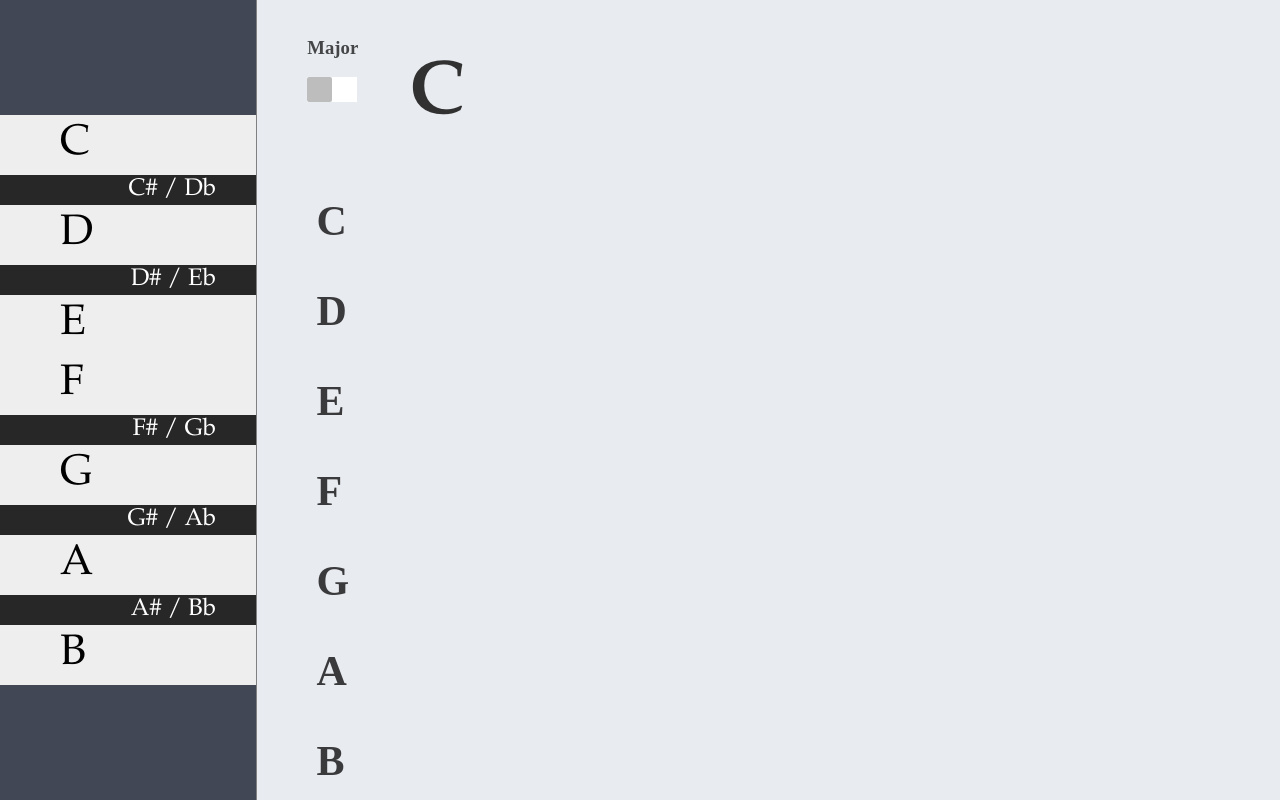
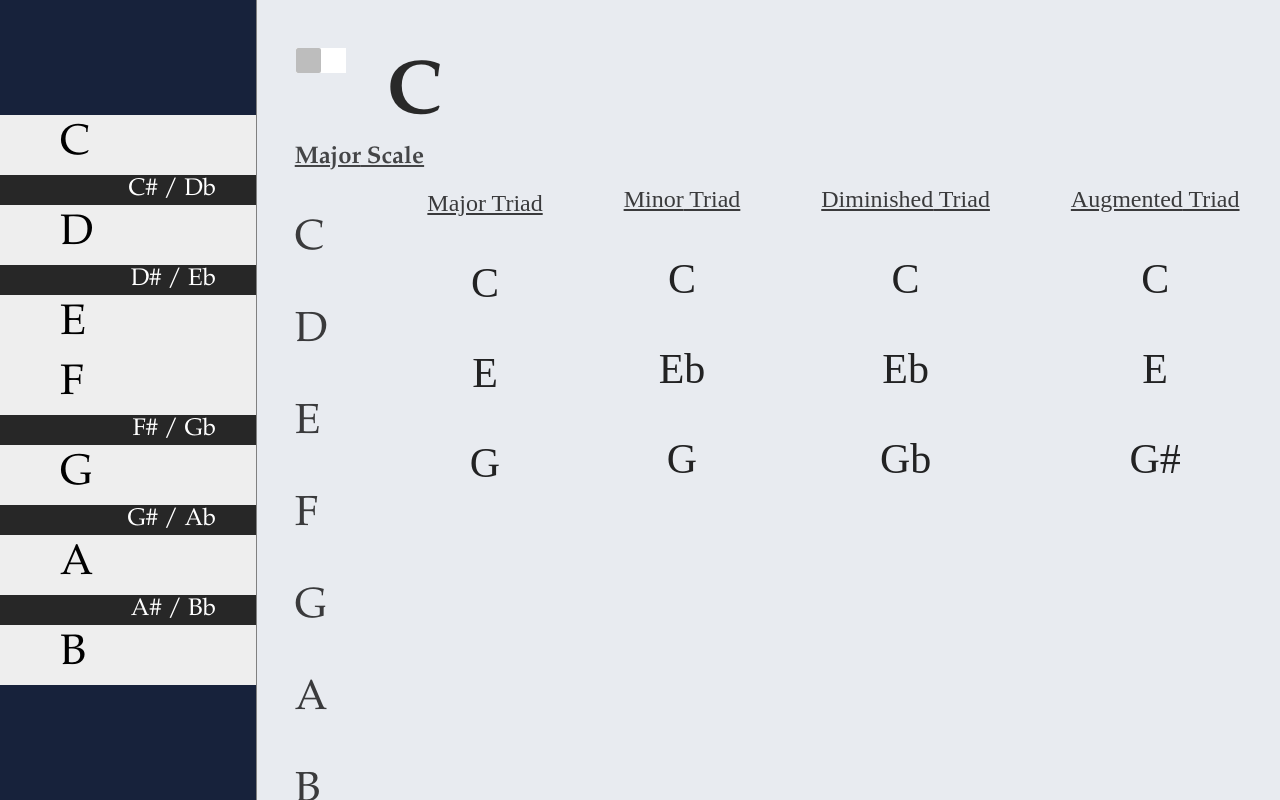
Before and after one commit to mguarino1/MusicRef, a React (Vite) app: page / in a window 1280 px wide. Built offline with nearby package versions, Linux system fonts and the light colour scheme; the HTML template or start-up script is replaced by a standard one.

Commit message:
Added triads

```diff
--- a/src/App.tsx
+++ b/src/App.tsx
@@ -1,7 +1,8 @@
 import React, { useEffect } from 'react'
+import{ NoteData, NoteName, noteLib } from './globals'
 import { useAppDispatch, useAppSelector } from './app/hooks'
 import { selected } from './features/selector/selector-slice'
-import { toggled } from './features/selector/toggle-slice'
+import { toggled } from './features/toggler/toggle-slice'
 import './App.css'
 
 function App() {
@@ -19,7 +20,7 @@ function App() {
 
     return (
         <div className='display'>
-            <div className='keyboard'>
+            <div className='sidebar'>
                 <Key className={'natural'} note={'C'} onClick={() => handleClick('C')} key={'C'}/>
                 <Key className={'accidental'} note={'C# / Db'} onClick={() => handleClick('C# / Db')} key={'C# / Db'}/>
                 <Key className={'natural'} note={'D'} onClick={() => handleClick('D')} key={'D'}/>
@@ -37,7 +38,6 @@ function App() {
         </div>
     )
 }
-
 interface Keys {
     className: string;
     note: string;
@@ -60,60 +60,12 @@ interface Content {
 
 function Content ({ note, toggle, handleToggle }: Content) {
 
-
-    interface NoteData {
-        majScale: string[];
-        minScale: string[];
-    }
-
-    interface NoteName {
-        [key:string]: NoteData;
-    }
-
-    const noteLib: NoteName = {
-        'C': {
-            'majScale': ['C','D','E','F','G','A','B'],
-            'minScale': ['C','D','Eb','F','G','Ab','Bb'] },
-        'C# / Db': {
-            'majScale': ['Db','Eb','F','Gb','Ab','Bb','C'],
-            'minScale': ['Db','Eb','E','Gb','Ab','A','B'] },
-        'D': {
-            'majScale': ['D','E','F#','G','A','B','C#'],
-            'minScale': ['D','E','F','G','A','Bb','C'] },
-        'D# / Eb': {
-            'majScale': ['Eb','F','G','Ab','Bb','C','D'],
-            'minScale': ['Eb','E','Gb','Ab','Bb','B','Db'] },
-        'E': {
-            'majScale': ['E','F#','G#','A','B','C#','D#'],
-            'minScale': ['E','F#','G','A','B','C','D'] },
-        'F': {
-            'majScale': ['F','G','A','Bb','C','D','E'],
-            'minScale': ['F','G','Ab','Bb','C','Db','Eb'] },
-        'F# / Gb': {
-            'majScale': ['Gb','Ab','Bb','B','Db','Eb','F'],
-            'minScale': ['Gb','Ab','A','B','Db','D','E'] },
-        'G': {
-            'majScale': ['G','A','B','C','D','E','F#'],
-            'minScale': ['G','A','Bb','C','D','Eb','F'] },
-        'G# / Ab': {
-            'majScale': ['Ab','Bb','C','Db','Eb','F','G'],
-            'minScale': ['Ab','Bb','B','Db','Eb','E','Gb'] },
-        'A': {
-            'majScale': ['A','B','C#','D','E','F#','G#'],
-            'minScale': ['A','B','C','D','E','F','G'] },
-        'A# / Bb': {
-            'majScale': ['Bb','C','D','Eb','F','G','A'],
-            'minScale': ['Bb','C','Db','Eb','F','Gb','Ab'] },
-        'B': {
-            'majScale': ['B','C#','D#','E','F#','G#','A#'],
-            'minScale': ['B','C#','D','E','F#','G','A'] },
-    }
-
     return (
         <div className='content'>
             <ToggleButton toggle={toggle} onClick={() => handleToggle(toggle)}/>
             <h1 className='note'>{note}</h1>
-                <h2 className='scale'>
+                <div className='scale'>
+                    <h3>{toggle == false ? 'Major' : 'Minor'} Scale</h3>
                     {
                     toggle == false ?
                         noteLib[note].majScale.map((n) => { return (
@@ -124,10 +76,72 @@ function Content ({ note, toggle, handleToggle }: Content) {
                             <p className='scaleNote' key={n}>{n}</p>
                         )})
                     }
-                </h2>
+                </div>
+            <TriadContainer type={'Major'} note={note} />
+            <TriadContainer type={'Minor'} note={note} />
+            <TriadContainer type={'Diminished'} note={note} />
+            <TriadContainer type={'Augmented'} note={note} />
         </div>
     )
 }
+
+interface triadContainer {
+    type: string,
+    note: string
+}
+
+function TriadContainer({ type, note }: triadContainer) {
+
+    if(type == "Major") {
+        return (
+            <div className='majorTriad'>
+                <h2 className='triadType'>{type} Triad</h2>
+                    <div className='triad'>
+                        {noteLib[note].majTriad.map((n) => { return (
+                            <p className='triadNote' key={n}>{n}</p>
+                        )})}
+                </div>
+            </div>
+        )
+    } else if(type == "Minor") {
+        return (
+            <div className='minorTriad'>
+                <h1 className='triadType'>{type} Triad</h1>
+                    <div className='triad'>
+                        {noteLib[note].minTriad.map((n) => { return (
+                            <p className='triadNote' key={n}>{n}</p>
+                        )})}
+                </div>
+            </div>
+        )
+    } else if(type == "Diminished") {
+        return (
+            <div className='diminishedTriad'>
+                <h1 className='triadType'>{type} Triad</h1>
+                    <div className='triad'>
+                        {noteLib[note].dimTriad.map((n) => { return (
+                            <p className='triadNote' key={n}>{n}</p>
+                        )})}
+                    </div>
+            </div>
+        )
+    } else if(type == "Augmented") {
+        return (
+            <div className='augmentedTriad'>
+                <h1 className='triadType'>{type} Triad</h1>
+                    <div className='triad'>
+                        {noteLib[note].augTriad.map((n) => { return (
+                            <p className='triadNote' key={n}>{n}</p>
+                        )})}
+                    </div>
+            </div>
+        )
+    } else {
+        return(null);
+    }
+
+}
+
 
 interface toggleButton {
     toggle: boolean;
@@ -138,7 +152,6 @@ function ToggleButton({ toggle, onClick }: toggleButton) {
 
     return (
         <div className='toggleContainer'>
-            <h3>{toggle == false ? 'Major' : 'Minor'}</h3>
             <div className='toggleSwitch'>
                 <div className={toggle == false ? 'toggleOn' : 'toggleOff'} onClick={onClick}></div>
             </div>
--- a/src/app/store.ts
+++ b/src/app/store.ts
@@ -1,6 +1,6 @@
 import { configureStore } from '@reduxjs/toolkit';
 import selectorReducer from '../features/selector/selector-slice';
-import toggleReducer from '../features/selector/toggle-slice';
+import toggleReducer from '../features/toggler/toggle-slice';
 
 export const store = configureStore({
     reducer: {
--- /dev/null
+++ b/src/globals.tsx
@@ -0,0 +1,99 @@
+export interface NoteData {
+    majScale: string[];
+    minScale: string[];
+    majTriad: string[];
+    minTriad: string[];
+    dimTriad: string[];
+    augTriad: string[];
+}
+
+export interface NoteName {
+    [key:string]: NoteData;
+}
+
+export const noteLib: NoteName = {
+    'C': {
+        'majScale': ['C','D','E','F','G','A','B'],
+        'minScale': ['C','D','Eb','F','G','Ab','Bb'],
+        'majTriad': ['C','E','G'],
+        'minTriad': ['C','Eb','G'],
+        'dimTriad': ['C','Eb','Gb'],
+        'augTriad': ['C','E','G#'] },
+    'C# / Db': {
+        'majScale': ['Db','Eb','F','Gb','Ab','Bb','C'],
+        'minScale': ['Db','Eb','E','Gb','Ab','A','B'],
+        'majTriad': ['Db','F','Ab'],
+        'minTriad': ['Db','E','Ab'],
+        'dimTriad': ['Db','E','G'],
+        'augTriad': ['Db','F','A'] },
+    'D': {
+        'majScale': ['D','E','F#','G','A','B','C#'],
+        'minScale': ['D','E','F','G','A','Bb','C'],
+        'majTriad': ['D','F#','A'],
+        'minTriad': ['D','F','A'],
+        'dimTriad': ['D','F','Ab'],
+        'augTriad': ['D','F#','A#'] },
+    'D# / Eb': {
+        'majScale': ['Eb','F','G','Ab','Bb','C','D'],
+        'minScale': ['Eb','E','Gb','Ab','Bb','B','Db'],
+        'majTriad': ['Eb','G','Bb'],
+        'minTriad': ['Eb','Gb','Bb'],
+        'dimTriad': ['Eb','Gb','A'],
+        'augTriad': ['Eb','G','B'] },
+    'E': {
+        'majScale': ['E','F#','G#','A','B','C#','D#'],
+        'minScale': ['E','F#','G','A','B','C','D'],
+        'majTriad': ['E','G#','B'],
+        'minTriad': ['E','G','B'],
+        'dimTriad': ['E','G','Bb'],
+        'augTriad': ['E','G#','B#'] },
+    'F': {
+        'majScale': ['F','G','A','Bb','C','D','E'],
+        'minScale': ['F','G','Ab','Bb','C','Db','Eb'],
+        'majTriad': ['F','A','C'],
+        'minTriad': ['F','Ab','C'],
+        'dimTriad': ['F','Ab','B'],
+        'augTriad': ['F','A','C#'] },
+    'F# / Gb': {
+        'majScale': ['Gb','Ab','Bb','B','Db','Eb','F'],
+        'minScale': ['Gb','Ab','A','B','Db','D','E'],
+        'majTriad': ['Gb','Bb','Db'],
+        'minTriad': ['Gb','A','Db'],
+        'dimTriad': ['Gb','A','C'],
+        'augTriad': ['Gb','Bb','D'] },
+    'G': {
+        'majScale': ['G','A','B','C','D','E','F#'],
+        'minScale': ['G','A','Bb','C','D','Eb','F'],
+        'majTriad': ['G','B','D'],
+        'minTriad': ['G','Bb','D'],
+        'dimTriad': ['G','Bb','Db'],
+        'augTriad': ['G','B','D#'] },
+    'G# / Ab': {
+        'majScale': ['Ab','Bb','C','Db','Eb','F','G'],
+        'minScale': ['Ab','Bb','B','Db','Eb','E','Gb'],
+        'majTriad': ['Ab','C','Eb'],
+        'minTriad': ['Ab','B','Eb'],
+        'dimTriad': ['Ab','B','D'],
+        'augTriad': ['Ab','C','E'] },
+    'A': {
+        'majScale': ['A','B','C#','D','E','F#','G#'],
+        'minScale': ['A','B','C','D','E','F','G'],
+        'majTriad': ['A','C#','E'],
+        'minTriad': ['A','C','E'],
+        'dimTriad': ['A','C','Eb'],
+        'augTriad': ['A','C#','F'] },
+    'A# / Bb': {
+        'majScale': ['Bb','C','D','Eb','F','G','A'],
+        'minScale': ['Bb','C','Db','Eb','F','Gb','Ab'],
+        'majTriad': ['Bb','D','F'],
+        'minTriad': ['Bb','Db','F'],
+        'dimTriad': ['Bb','Db','E'],
+        'augTriad': ['Bb','D','F#'] },
+    'B': {
+        'majScale': ['B','C#','D#','E','F#','G#','A#'],
+        'minScale': ['B','C#','D','E','F#','G','A'],
+        'majTriad': ['B','D#','F#'],
+        'minTriad': ['B','D','F#'],
+        'dimTriad': ['B','D','F'],
+        'augTriad': ['B','D#','G'] },
+}
--- a/src/index.css
+++ b/src/index.css
@@ -1,5 +1,5 @@
 body {
-  margin: 0;
+  margin: auto;
   overflow-x: hidden;
 }
 
@@ -13,43 +13,61 @@ body {
   position: absolute;
 }
 
+/* Content panel */
+
 .content {
   display: grid;
-  grid-template-columns: [col1-start] 15% [col2-start] auto;
+  grid-template-columns: [col1-start] auto [col2-start] auto [col3-start] auto [col4-start] auto [col5-start] auto;
   grid-template-rows: [row1-start] 15% [row2-start] auto;
   width: 80%;
   height: 100%;
-  overflow-y: auto;
+  overflow-y: hidden;
   overflow-x: hidden;
   background-color: #e8ebf0;
 }
 
+/* Note name and Note scale */
+
 .note {
-  grid-column: 2 / 2;
+  grid-column: 2 / 5;
   grid-row: 1 / 1;
   justify-self: start;
   font-size: 76px;
   font-family: Garamond;
-  color: #313131;
+  color: #292929;
+  cursor: default;
 }
 
 .scale {
-  grid-column: 1 / 1;
+  grid-column: 1 / 5;
   grid-row: 2 / 2;
-  justify-self: center;
-  font-size: 42px;
+  justify-self: start;
+  align-self: start;
+  font-family: Garamond;
+  margin-left: 5%;
+}
+
+.scale h3 {
+  opacity: .7;
+  font-size: 24px;
+  text-decoration: underline;
+  cursor: default;
 }
 
 .scaleNote {
   opacity: .75;
+  font-size: 42px;
+  cursor: default;
 }
 
 .scaleNote:hover {
   opacity: 1;
-  cursor: pointer;
+  cursor: default;
 }
 
-.keyboard {
+/* Keyboard Sidebar and Keys */
+
+.sidebar {
   display: flex;
   align-items:flex-end;
   justify-content: center;
@@ -59,7 +77,7 @@ body {
   left: 0;
   z-index: 1;
   position: fixed;
-  background-color: #414754;
+  background-color: #17223b;
   border-right: solid gray 1px;
 }
 
@@ -97,14 +115,12 @@ body {
    padding-right: 40px;
  }
 
+/* Toggle Button */
+
 .toggleContainer {
   grid-column: 1 / 1;
   grid-row: 1 / 1;
   place-self: center;
-}
-
-.toggleContainer h3 {
-  opacity: .7;
 }
 
 .toggleSwitch {
@@ -131,3 +147,51 @@ body {
   margin-left: 50%;
   transition: .25s;
 }
+
+/* Triads */
+
+.majorTriad {
+  grid-column: 2 / 2;
+  grid-row: 2 / auto;
+  justify-self: center;
+  margin-top: 50px;
+}
+
+.minorTriad {
+  grid-column: 3 / 3;
+  grid-row: 2 / auto;
+  justify-self: center;
+  margin-top: 50px;
+}
+
+.diminishedTriad {
+  grid-column: 4 / 4;
+  grid-row: 2 / auto;
+  justify-self: center;
+  margin-top: 50px;
+}
+
+.augmentedTriad {
+  grid-column: 5 / 5;
+  grid-row: 2 / auto;
+  justify-self: center;
+  margin-top: 50px;
+}
+
+.triadType {
+  font-size: 24px;
+  text-decoration: underline;
+  font-weight: normal;
+  opacity: .75;
+  cursor: default;
+}
+
+.triad {
+  text-align: center;
+}
+
+.triadNote {
+  font-size: 42px;
+  opacity: .85;
+  cursor: default;
+}
```
Also changed, not shown: src/features/inverter/major-slice.ts (added, +9 -0 lines), src/features/toggler/toggle-slice.ts (renamed from src/features/selector/toggle-slice.ts).
